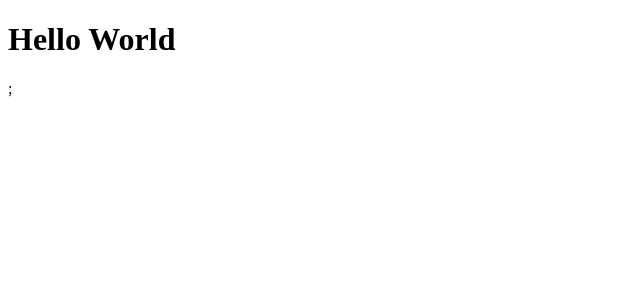
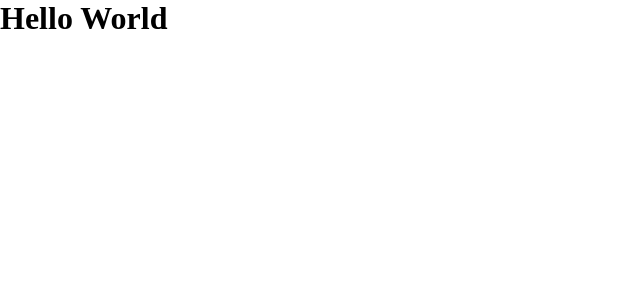
Before and after one commit to Sophia-15/flying-high-dowhile-challenge, a Next.js app: page / in a window 1280 px wide. Shown: the top 300 px of the page, without its empty margins (0-640 px from the left). Built offline with nearby package versions, Linux system fonts and the light colour scheme.

Commit message:
:lipstick: adding global style

```diff
--- a/src/pages/_app.tsx
+++ b/src/pages/_app.tsx
@@ -1,11 +1,13 @@
 import { AppProps } from 'next/app';
 import { ThemeProvider } from 'styled-components';
+import { GlobalStyle } from '../styles/global';
 import theme from '../styles/theme';
 
 const MyApp = function ({ Component, pageProps }: AppProps) {
   return (
     <ThemeProvider theme={theme}>
-      <Component {...pageProps} />;
+      <Component {...pageProps} />
+      <GlobalStyle />
     </ThemeProvider>
   );
 };
```
